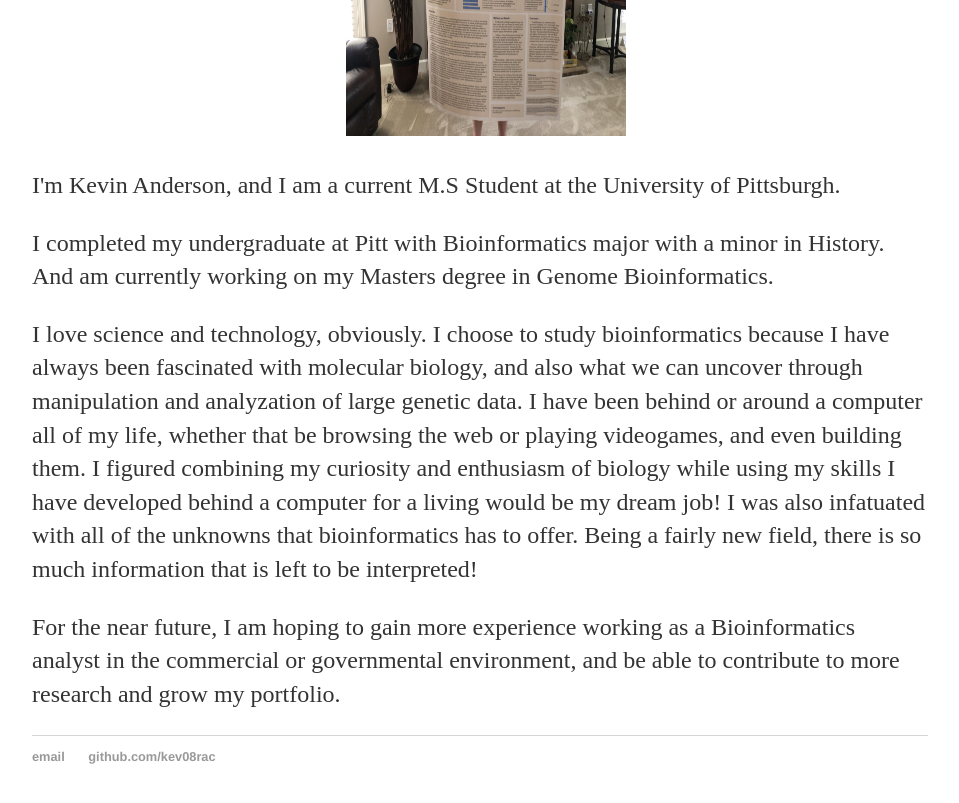
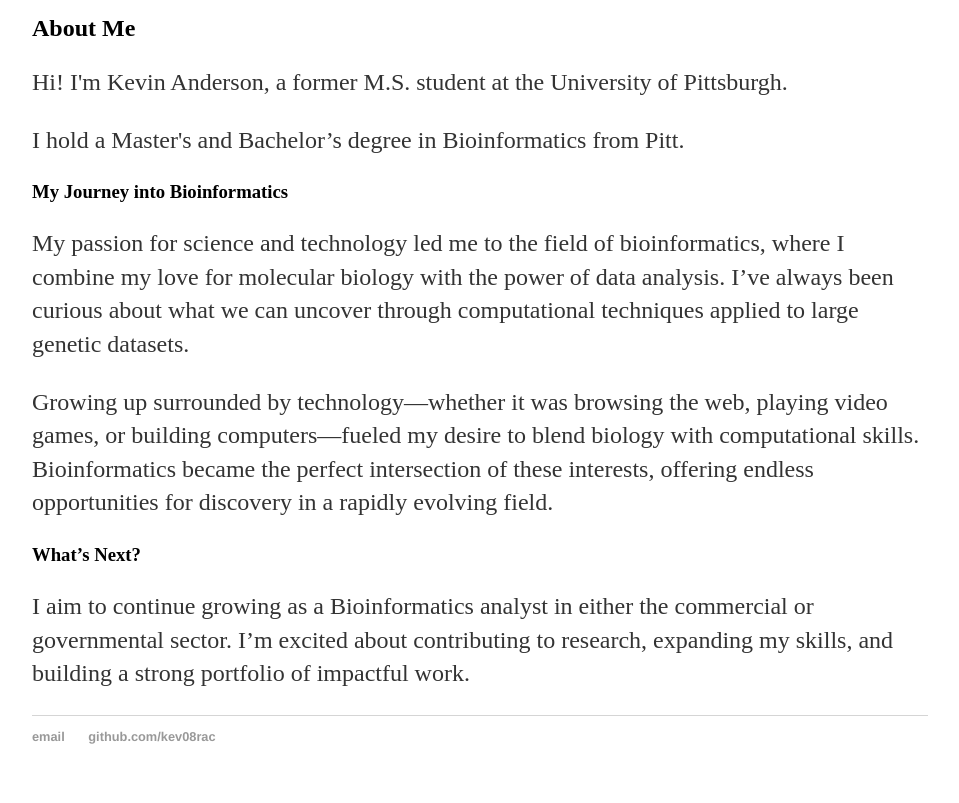
Before and after one commit to kev08rac/kev08rac.github.io, a Jekyll site: the page built from index.html, in a window 1280 px wide, cut to the strip 283-1107 px from the top of the page. Shown: the top 803 px of the strip, without its empty margins (160-1119 px from the left). Built offline with Jekyll 4.4.1, drawn with Linux system fonts in a browser that asks for light colours.

Commit message:
updating home page

```diff
--- a/index.html
+++ b/index.html
@@ -2,26 +2,22 @@
 layout: default
 title: Kevin Anderson
 ---
-<div class="avi-row">
-	<div class="avi-column">
-		<img  class="" alt="Me!" src="files/avi.jpg" height = "180" width = "180">
-	</div>
-	<div class="avi-column">
-		<img  class="img.avatar" alt="My poster!" src="files/poster.jpg" height = "320" width = "280">
-	</div>
+
+<div style="display: flex; align-items: center; margin-bottom: 20px;">
+  <div style="margin-right: 20px;">
+    <img src="files/avi.jpg" alt="Kevin Anderson" style="border-radius: 50%; height: 180px; width: 180px;">
+  </div>
 </div>
 
-<div itemscope itemtype="http://data-vocabulary.org/Person" class="col-sm-8">
-	<p class="lead">I'm <span itemprop="name">Kevin Anderson</span>, and I am a current M.S Student at the University of Pittsburgh.</p>
+<div itemscope itemtype="http://schema.org/Person">
+  <h2>About Me</h2>
+  <p class="lead">Hi! I'm <span itemprop="name">Kevin Anderson</span>, a former M.S. student at the University of Pittsburgh.</p>
+  <p>I hold a Master's and Bachelor’s degree in Bioinformatics from Pitt.</p>
 
-	<p>I completed my undergraduate at Pitt with Bioinformatics major with a minor in History. And am currently working on my Masters degree in Genome Bioinformatics.</p>
+  <h3>My Journey into Bioinformatics</h3>
+  <p>My passion for science and technology led me to the field of bioinformatics, where I combine my love for molecular biology with the power of data analysis. I’ve always been curious about what we can uncover through computational techniques applied to large genetic datasets.</p>
+  <p>Growing up surrounded by technology—whether it was browsing the web, playing video games, or building computers—fueled my desire to blend biology with computational skills. Bioinformatics became the perfect intersection of these interests, offering endless opportunities for discovery in a rapidly evolving field.</p>
 
-	<p>I love science and technology, obviously. I choose to study bioinformatics because I have always been fascinated with molecular biology, and also what
-	we can uncover through manipulation and analyzation of large genetic data. I have been behind or around a computer all of my life, whether that be browsing the web or
-	playing videogames, and even building them. I figured combining my curiosity and enthusiasm of biology while using my skills I have developed behind a computer for a living
-	would be my dream job! I was also infatuated with all of the unknowns that bioinformatics has to offer. Being a fairly new field, there is so much information
-	that is left to be interpreted!</p>
-
-	<p>For the near future, I am hoping to gain more experience working as a Bioinformatics analyst in the commercial or governmental environment, and be able to contribute
-	to more research and grow my portfolio.</p>
+  <h3>What’s Next?</h3>
+  <p>I aim to continue growing as a Bioinformatics analyst in either the commercial or governmental sector. I’m excited about contributing to research, expanding my skills, and building a strong portfolio of impactful work.</p>
 </div>
```
